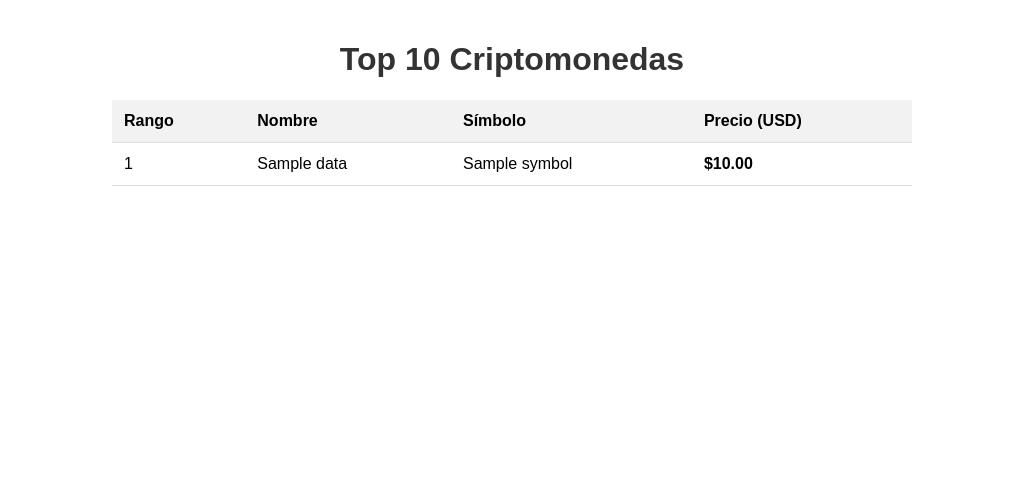
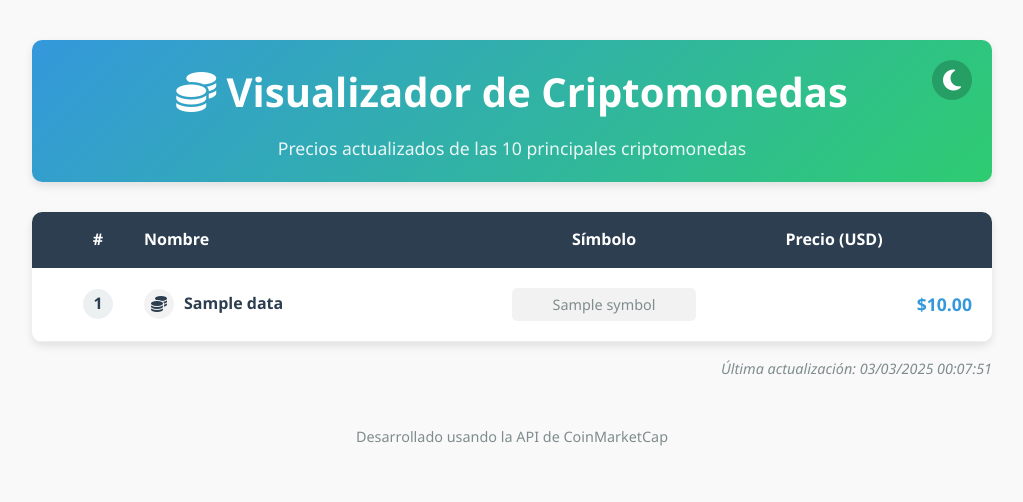
Before and after one commit to PontnauGonzalo/crypto-price-pyhon, a Flask app: page / in a window 1280 px wide. Shown: the top 502 px of the page, without its empty margins (128-1151 px from the left). Run offline with Flask 3, Linux system fonts and the light colour scheme; a database or web service that is not in the repository returns one stand-in record (values such as "Sample title"); data that the repository does not hold is empty.

Commit message:
Add: Date update and UI improvement

```diff
--- a/app.py
+++ b/app.py
@@ -2,6 +2,7 @@ from flask import Flask, render_template
 import requests
 import os
 from dotenv import load_dotenv
+from datetime import datetime
 
 # Cargar variables de entorno
 load_dotenv()
@@ -29,6 +30,9 @@ def inicio():
         'X-CMC_PRO_API_KEY': clave_api,
     }
 
+    # Obtener fecha y hora actual para mostrar en la página
+    momento_actual = datetime.now().strftime('%d/%m/%Y %H:%M:%S')
+
     # Solicitud API
     respuesta = requests.get(url, headers=encabezados, params=parametros)
 
@@ -37,11 +41,11 @@ def inicio():
         datos = respuesta.json()
         # Extraer datos de criptomonedas
         criptomonedas = datos['data']
-        return render_template('index.html', criptomonedas=criptomonedas)
+        return render_template('index.html', criptomonedas=criptomonedas, momento_actual=momento_actual)
     else:
         # Manejo de errores
         mensaje_error = f"Error: {respuesta.status_code}"
-        return render_template('index.html', error=mensaje_error)
+        return render_template('index.html', error=mensaje_error, momento_actual=momento_actual)
 
 if __name__ == '__main__':
     app.run(debug=True)
--- /dev/null
+++ b/static/css/style.css
@@ -0,0 +1,247 @@
+:root {
+    --primary-color: #3498db;
+    --secondary-color: #2ecc71;
+    --dark-color: #2c3e50;
+    --light-color: #ecf0f1;
+    --danger-color: #e74c3c;
+    --card-shadow: 0 4px 8px rgba(0, 0, 0, 0.1);
+
+    /* Colores del tema claro (por defecto) */
+    --bg-color: #f9f9f9;
+    --card-bg: white;
+    --text-color: #2c3e50;
+    --border-color: #eee;
+    --header-gradient: linear-gradient(135deg, #3498db, #2ecc71);
+    --price-color: #3498db;
+}
+
+[data-theme="dark"] {
+    /* Colores del tema oscuro */
+    --bg-color: #121212;
+    --card-bg: #1e1e1e;
+    --text-color: #ecf0f1;
+    --border-color: #333;
+    --header-gradient: linear-gradient(135deg, #2980b9, #27ae60);
+    --price-color: #4fc3f7;
+}
+
+* {
+    margin: 0;
+    padding: 0;
+    box-sizing: border-box;
+    transition: background-color 0.3s, color 0.3s;
+}
+
+body {
+    font-family: 'Segoe UI', Tahoma, Geneva, Verdana, sans-serif;
+    background-color: var(--bg-color);
+    color: var(--text-color);
+    line-height: 1.6;
+    padding: 20px;
+}
+
+.container {
+    max-width: 1000px;
+    margin: 0 auto;
+    padding: 20px;
+}
+
+header {
+    text-align: center;
+    margin-bottom: 30px;
+    padding: 20px;
+    background: var(--header-gradient);
+    border-radius: 10px;
+    box-shadow: var(--card-shadow);
+    color: white;
+    position: relative;
+}
+
+header h1 {
+    font-size: 2.5rem;
+    margin-bottom: 10px;
+}
+
+header p {
+    font-size: 1.1rem;
+    opacity: 0.9;
+}
+
+.theme-toggle {
+    position: absolute;
+    top: 20px;
+    right: 20px;
+    background: none;
+    border: none;
+    color: white;
+    font-size: 1.5rem;
+    cursor: pointer;
+    padding: 5px;
+    border-radius: 50%;
+    width: 40px;
+    height: 40px;
+    display: flex;
+    align-items: center;
+    justify-content: center;
+    background-color: rgba(0, 0, 0, 0.2);
+    transition: background-color 0.3s;
+}
+
+.theme-toggle:hover {
+    background-color: rgba(0, 0, 0, 0.3);
+}
+
+.crypto-container {
+    background-color: var(--card-bg);
+    border-radius: 10px;
+    box-shadow: var(--card-shadow);
+    overflow: hidden;
+}
+
+.crypto-header {
+    display: grid;
+    grid-template-columns: 0.5fr 2fr 1fr 1.5fr;
+    padding: 15px 20px;
+    background-color: var(--dark-color);
+    color: white;
+    font-weight: bold;
+    text-align: center;
+}
+
+.crypto-header div:first-child {
+    text-align: center;
+}
+
+.crypto-header div:nth-child(2) {
+    text-align: left;
+}
+
+crypto-header div:last-child {
+    text-align: right;
+}
+
+.crypto-row {
+    display: grid;
+    grid-template-columns: 0.5fr 2fr 1fr 1.5fr;
+    padding: 20px;
+    border-bottom: 1px solid var(--border-color);
+    align-items: center;
+    transition: all 0.3s ease;
+}
+
+.crypto-row:hover {
+    background-color: rgba(0, 0, 0, 0.05);
+    transform: translateY(-2px);
+    box-shadow: 0 2px 5px rgba(0, 0, 0, 0.05);
+}
+
+[data-theme="dark"] .crypto-row:hover {
+    background-color: #333; /* Un fondo oscuro, puedes ajustarlo a tu gusto */
+    color: var(--text-color); /* Se mantiene el color de texto definido para el modo oscuro */
+}
+
+.crypto-rank {
+    font-weight: bold;
+    color: var(--dark-color) !important; /* Forzar color independiente del tema */
+    text-align: center;
+    background-color: var(--light-color);
+    border-radius: 50%;
+    width: 30px;
+    height: 30px;
+    display: flex;
+    align-items: center;
+    justify-content: center;
+    margin: 0 auto;
+}
+
+.crypto-name {
+    font-weight: bold;
+    display: flex;
+    align-items: center;
+}
+
+.crypto-symbol {
+    color: #7f8c8d;
+    background-color: rgba(0, 0, 0, 0.05);
+    padding: 5px 10px;
+    border-radius: 5px;
+    font-size: 0.9rem;
+    display: inline-block;
+    text-align: center;
+}
+
+[data-theme="dark"] .crypto-symbol {
+    background-color: rgba(255, 255, 255, 0.05);
+    color: #a5a5a5;
+}
+
+.crypto-price {
+    font-weight: bold;
+    font-size: 1.1rem;
+    color: var(--price-color);
+    text-align: right;
+}
+
+.error {
+    color: var(--danger-color);
+    text-align: center;
+    padding: 20px;
+    background-color: rgba(231, 76, 60, 0.1);
+    border-radius: 10px;
+    margin: 20px 0;
+    box-shadow: var(--card-shadow);
+}
+
+.refresh-info {
+    text-align: right;
+    font-size: 0.9rem;
+    color: #7f8c8d;
+    margin-top: 15px;
+    font-style: italic;
+}
+
+[data-theme="dark"] .refresh-info {
+    color: #a5a5a5;
+}
+
+.coin-icon {
+    width: 30px;
+    height: 30px;
+    margin-right: 10px;
+    display: inline-flex;
+    align-items: center;
+    justify-content: center;
+    background-color: rgba(0, 0, 0, 0.05);
+    border-radius: 50%;
+    color: var(--text-color);
+}
+
+[data-theme="dark"] .coin-icon {
+    background-color: rgba(255, 255, 255, 0.1);
+}
+
+footer {
+    text-align: center;
+    margin-top: 30px;
+    padding: 15px;
+    color: #7f8c8d;
+    font-size: 0.9rem;
+}
+
+[data-theme="dark"] footer {
+    color: #a5a5a5;
+}
+
+@media (max-width: 768px) {
+    .crypto-header {
+        grid-template-columns: 0.5fr 2fr 1.5fr;
+    }
+
+    .crypto-row {
+        grid-template-columns: 0.5fr 2fr 1.5fr;
+    }
+
+    .crypto-symbol {
+        display: none;
+    }
+}
--- a/templates/index.html
+++ b/templates/index.html
@@ -1,68 +1,98 @@
 <!DOCTYPE html>
-<html lang="es">
+<html lang="es" data-theme="light">
 <head>
     <meta charset="UTF-8">
     <meta name="viewport" content="width=device-width, initial-scale=1.0">
     <title>Visualizador de Precios de Criptomonedas</title>
-    <style>
-        body {
-            font-family: Arial, sans-serif;
-            max-width: 800px;
-            margin: 0 auto;
-            padding: 20px;
-        }
-        h1 {
-            text-align: center;
-            color: #333;
-        }
-        table {
-            width: 100%;
-            border-collapse: collapse;
-            margin-top: 20px;
-        }
-        th, td {
-            padding: 12px;
-            text-align: left;
-            border-bottom: 1px solid #ddd;
-        }
-        th {
-            background-color: #f2f2f2;
-        }
-        .price {
-            font-weight: bold;
-        }
-        .error {
-            color: red;
-            text-align: center;
-        }
-    </style>
+    <link rel="stylesheet" href="https://cdnjs.cloudflare.com/ajax/libs/font-awesome/6.4.0/css/all.min.css">
+    <link rel="stylesheet" href="{{ url_for('static', filename='css/style.css') }}">
 </head>
 <body>
-    <h1>Top 10 Criptomonedas</h1>
+    <div class="container">
+        <header>
+            <button class="theme-toggle" aria-label="Cambiar tema">
+                <i class="fas fa-moon"></i>
+            </button>
+            <h1><i class="fas fa-coins"></i> Visualizador de Criptomonedas</h1>
+            <p>Precios actualizados de las 10 principales criptomonedas</p>
+        </header>
 
-    {% if error %}
-        <p class="error">{{ error }}</p>
-    {% else %}
-        <table>
-            <thead>
-                <tr>
-                    <th>Rango</th>
-                    <th>Nombre</th>
-                    <th>Símbolo</th>
-                    <th>Precio (USD)</th>
-                </tr>
-            </thead>
-            <tbody>
+        {% if error %}
+            <div class="error">
+                <i class="fas fa-exclamation-circle"></i> {{ error }}
+            </div>
+        {% else %}
+            <div class="crypto-container">
+                <div class="crypto-header">
+                    <div>#</div>
+                    <div>Nombre</div>
+                    <div>Símbolo</div>
+                    <div>Precio (USD)</div>
+                </div>
+
                 {% for crypto in criptomonedas %}
-                <tr>
-                    <td>{{ crypto.cmc_rank }}</td>
-                    <td>{{ crypto.name }}</td>
-                    <td>{{ crypto.symbol }}</td>
-                    <td class="price">${{ "%.2f"|format(crypto.quote.USD.price) }}</td>
-                </tr>
+                <div class="crypto-row">
+                    <div class="crypto-rank">{{ crypto.cmc_rank }}</div>
+                    <div class="crypto-name">
+                        <div class="coin-icon">
+                            {% if crypto.symbol == "BTC" %}
+                                <i class="fab fa-bitcoin"></i>
+                            {% elif crypto.symbol == "ETH" %}
+                                <i class="fab fa-ethereum"></i>
+                            {% else %}
+                                <i class="fas fa-coins"></i>
+                            {% endif %}
+                        </div>
+                        {{ crypto.name }}
+                    </div>
+                    <div class="crypto-symbol">{{ crypto.symbol }}</div>
+                    <div class="crypto-price">${{ "%.2f"|format(crypto.quote.USD.price) }}</div>
+                </div>
                 {% endfor %}
-            </tbody>
-        </table>
-    {% endif %}
+            </div>
+
+            <p class="refresh-info">Última actualización: {{ momento_actual }}</p>
+        {% endif %}
+
+        <footer>
+            <p>Desarrollado usando la API de CoinMarketCap</p>
+        </footer>
+    </div>
+
+    <script>
+        document.addEventListener('DOMContentLoaded', function() {
+            const themeToggle = document.querySelector('.theme-toggle');
+            const themeIcon = themeToggle.querySelector('i');
+            const htmlElement = document.documentElement;
+
+            // Comprobar si hay un tema guardado en localStorage
+            const savedTheme = localStorage.getItem('theme');
+            if (savedTheme) {
+                htmlElement.setAttribute('data-theme', savedTheme);
+                updateIcon(savedTheme);
+            }
+
+            // Función para actualizar el icono según el tema
+            function updateIcon(theme) {
+                if (theme === 'dark') {
+                    themeIcon.classList.remove('fa-moon');
+                    themeIcon.classList.add('fa-sun');
+                } else {
+                    themeIcon.classList.remove('fa-sun');
+                    themeIcon.classList.add('fa-moon');
+                }
+            }
+
+            // Alternar entre temas al hacer clic en el botón
+            themeToggle.addEventListener('click', function() {
+                const currentTheme = htmlElement.getAttribute('data-theme');
+                const newTheme = currentTheme === 'dark' ? 'light' : 'dark';
+
+                htmlElement.setAttribute('data-theme', newTheme);
+                localStorage.setItem('theme', newTheme);
+                updateIcon(newTheme);
+            });
+        });
+    </script>
 </body>
 </html>
```
